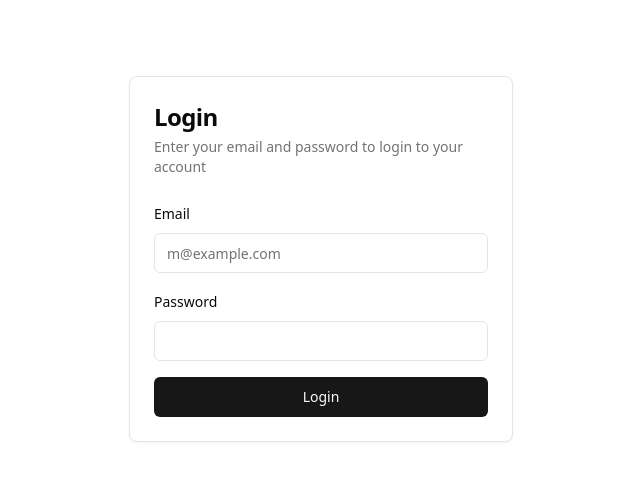
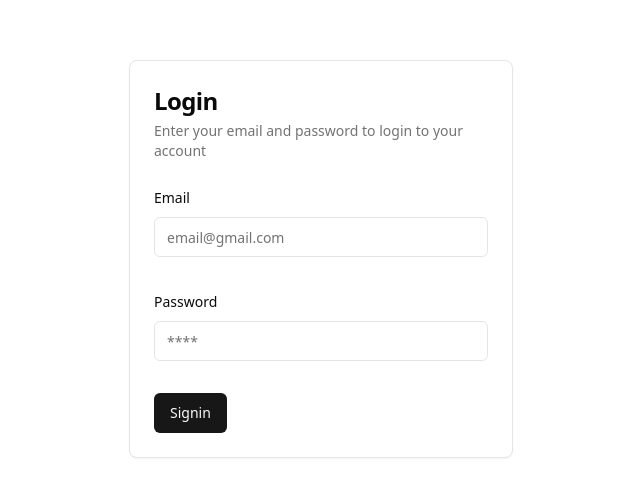
Before and after one commit to haritianaadriano/starteo-ui, a React (Vite) app: page / in a window 1280 px wide. Shown: the part 141-638 px from the top of the page, without its empty margins (319-959 px from the left). Built offline with nearby package versions, Linux system fonts and the light colour scheme.

Commit message:
feat: init axios client
* feat: init axios client

* feat: init projects interface

```diff
--- a/package.json
+++ b/package.json
@@ -11,8 +11,10 @@
     "lint": "eslint . --ext ts,tsx --report-unused-disable-directives --max-warnings 0"
   },
   "dependencies": {
+    "@hookform/resolvers": "^3.3.4",
     "@radix-ui/react-label": "^2.0.2",
     "@radix-ui/react-slot": "^1.0.2",
+    "@radix-ui/react-tooltip": "^1.0.7",
     "@tanstack/react-query": "^5.29.2",
     "axios": "^1.6.8",
     "class-variance-authority": "^0.7.0",
@@ -25,6 +27,7 @@
     "react-router-dom": "^6.22.3",
     "tailwind-merge": "^2.3.0",
     "tailwindcss-animate": "^1.0.7",
+    "zod": "^3.23.4",
     "zustand": "^4.5.2"
   },
   "devDependencies": {
--- /dev/null
+++ b/src/api/provider/axios.client.ts
@@ -0,0 +1,9 @@
+import axios from 'axios';
+
+export const localClient = axios.create({
+  baseURL: 'http://localhost:3000',
+});
+
+export const client = axios.create({
+  baseURL: 'https://preprod-personal-blog-api.adaptable.app',
+});
--- /dev/null
+++ b/src/api/provider/projects.ts
@@ -0,0 +1,21 @@
+import { AxiosInstance } from 'axios';
+import { Project } from '../types';
+
+export class ProjectsApi {
+  constructor(private client: AxiosInstance) {}
+
+  async getProjects(
+    page: number = 1,
+    page_size: number = 10,
+  ): Promise<Project[]> {
+    console.log(sessionStorage.getItem('bearer'));
+
+    return (
+      await this.client.get(`/projects?page=${page}&page_size=${page_size}`, {
+        headers: {
+          Authorization: 'Bearer ' + sessionStorage.getItem('bearer'),
+        },
+      })
+    ).data;
+  }
+}
--- a/src/api/provider/users.ts
+++ b/src/api/provider/users.ts
@@ -1,10 +1,10 @@
 import { User } from '@/api';
 import { AxiosInstance } from 'axios';
 
-export class Users {
+export class UsersApi {
   constructor(private client: AxiosInstance) {}
 
-  async listUsers(page: number = 1, page_size: number = 20): Promise<User[]> {
+  async listUsers(page: number = 1, page_size: number = 10): Promise<User[]> {
     return (await this.client.get(`/users?page=${page}&page_size=${page_size}`))
       .data;
   }
--- a/src/api/types/index.ts
+++ b/src/api/types/index.ts
@@ -1 +1,2 @@
 export * from './user';
+export * from './project';
--- /dev/null
+++ b/src/components/ui/form.tsx
@@ -0,0 +1,177 @@
+import * as React from 'react';
+import * as LabelPrimitive from '@radix-ui/react-label';
+import { Slot } from '@radix-ui/react-slot';
+import {
+  Controller,
+  ControllerProps,
+  FieldPath,
+  FieldValues,
+  FormProvider,
+  useFormContext,
+} from 'react-hook-form';
+
+import { cn } from '@/lib/utils';
+import { Label } from '@/components/ui/label';
+
+const Form = FormProvider;
+
+type FormFieldContextValue<
+  TFieldValues extends FieldValues = FieldValues,
+  TName extends FieldPath<TFieldValues> = FieldPath<TFieldValues>,
+> = {
+  name: TName;
+};
+
+const FormFieldContext = React.createContext<FormFieldContextValue>(
+  {} as FormFieldContextValue,
+);
+
+const FormField = <
+  TFieldValues extends FieldValues = FieldValues,
+  TName extends FieldPath<TFieldValues> = FieldPath<TFieldValues>,
+>({
+  ...props
+}: ControllerProps<TFieldValues, TName>) => {
+  return (
+    <FormFieldContext.Provider value={{ name: props.name }}>
+      <Controller {...props} />
+    </FormFieldContext.Provider>
+  );
+};
+
+const useFormField = () => {
+  const fieldContext = React.useContext(FormFieldContext);
+  const itemContext = React.useContext(FormItemContext);
+  const { getFieldState, formState } = useFormContext();
+
+  const fieldState = getFieldState(fieldContext.name, formState);
+
+  if (!fieldContext) {
+    throw new Error('useFormField should be used within <FormField>');
+  }
+
+  const { id } = itemContext;
+
+  return {
+    id,
+    name: fieldContext.name,
+    formItemId: `${id}-form-item`,
+    formDescriptionId: `${id}-form-item-description`,
+    formMessageId: `${id}-form-item-message`,
+    ...fieldState,
+  };
+};
+
+type FormItemContextValue = {
+  id: string;
+};
+
+const FormItemContext = React.createContext<FormItemContextValue>(
+  {} as FormItemContextValue,
+);
+
+const FormItem = React.forwardRef<
+  HTMLDivElement,
+  React.HTMLAttributes<HTMLDivElement>
+>(({ className, ...props }, ref) => {
+  const id = React.useId();
+
+  return (
+    <FormItemContext.Provider value={{ id }}>
+      <div ref={ref} className={cn('space-y-2', className)} {...props} />
+    </FormItemContext.Provider>
+  );
+});
+FormItem.displayName = 'FormItem';
+
+const FormLabel = React.forwardRef<
+  React.ElementRef<typeof LabelPrimitive.Root>,
+  React.ComponentPropsWithoutRef<typeof LabelPrimitive.Root>
+>(({ className, ...props }, ref) => {
+  const { error, formItemId } = useFormField();
+
+  return (
+    <Label
+      ref={ref}
+      className={cn(error && 'text-destructive', className)}
+      htmlFor={formItemId}
+      {...props}
+    />
+  );
+});
+FormLabel.displayName = 'FormLabel';
+
+const FormControl = React.forwardRef<
+  React.ElementRef<typeof Slot>,
+  React.ComponentPropsWithoutRef<typeof Slot>
+>(({ ...props }, ref) => {
+  const { error, formItemId, formDescriptionId, formMessageId } =
+    useFormField();
+
+  return (
+    <Slot
+      ref={ref}
+      id={formItemId}
+      aria-describedby={
+        !error
+          ? `${formDescriptionId}`
+          : `${formDescriptionId} ${formMessageId}`
+      }
+      aria-invalid={!!error}
+      {...props}
+    />
+  );
+});
+FormControl.displayName = 'FormControl';
+
+const FormDescription = React.forwardRef<
+  HTMLParagraphElement,
+  React.HTMLAttributes<HTMLParagraphElement>
+>(({ className, ...props }, ref) => {
+  const { formDescriptionId } = useFormField();
+
+  return (
+    <p
+      ref={ref}
+      id={formDescriptionId}
+      className={cn('text-sm text-muted-foreground', className)}
+      {...props}
+    />
+  );
+});
+FormDescription.displayName = 'FormDescription';
+
+const FormMessage = React.forwardRef<
+  HTMLParagraphElement,
+  React.HTMLAttributes<HTMLParagraphElement>
+>(({ className, children, ...props }, ref) => {
+  const { error, formMessageId } = useFormField();
+  const body = error ? String(error?.message) : children;
+
+  if (!body) {
+    return null;
+  }
+
+  return (
+    <p
+      ref={ref}
+      id={formMessageId}
+      className={cn('text-sm font-medium text-destructive', className)}
+      {...props}
+    >
+      {body}
+    </p>
+  );
+});
+FormMessage.displayName = 'FormMessage';
+
+export {
+  useFormField,
+  Form,
+  FormItem,
+  FormLabel,
+  FormControl,
+  FormDescription,
+  FormMessage,
+  FormField,
+};
--- a/src/main.tsx
+++ b/src/main.tsx
@@ -3,9 +3,25 @@ import React from 'react';
 import ReactDOM from 'react-dom/client';
 import Login from './pages/auth/LoginPage';
 import './assets/style.css';
+import { RouterProvider, createBrowserRouter } from 'react-router-dom';
+import ProjectList from './pages/project/ProjectListPage';
+import { TooltipProvider } from '@radix-ui/react-tooltip';
+
+const ROUTER = createBrowserRouter([
+  {
+    path: '/',
+    element: <Login />,
+  },
+  {
+    path: '/projects',
+    element: <ProjectList />,
+  },
+]);
 
 ReactDOM.createRoot(document.getElementById('root')!).render(
   <React.StrictMode>
-    <Login />
+    <TooltipProvider>
+      <RouterProvider router={ROUTER} />
+    </TooltipProvider>
   </React.StrictMode>,
 );
--- a/src/pages/auth/LoginPage.tsx
+++ b/src/pages/auth/LoginPage.tsx
@@ -7,9 +7,40 @@ import {
   CardTitle,
 } from '@/components/ui/card';
 import { Input } from '@/components/ui/input';
-import { Label } from '@/components/ui/label';
+import { useForm } from 'react-hook-form';
+import { z } from 'zod';
+import { zodResolver } from '@hookform/resolvers/zod';
+import {
+  Form,
+  FormControl,
+  FormField,
+  FormItem,
+  FormLabel,
+  FormMessage,
+} from '@/components/ui/form';
+import { AuthApi } from '@/api/provider';
+import { client, localClient } from '@/api/provider/axios.client';
+
+const signinSchema = z.object({
+  email: z.string(),
+  password: z.string(),
+});
 
 export default function Login() {
+  const form = useForm<z.infer<typeof signinSchema>>({
+    resolver: zodResolver(signinSchema),
+    defaultValues: {
+      email: '',
+      password: '',
+    },
+  });
+
+  async function onSubmit(values: z.infer<typeof signinSchema>) {
+    const request = new AuthApi(client);
+    const res = await request.signin(values);
+    console.log(res);
+  }
+
   return (
     <div className="w-full h-screen flex items-center justify-center">
       <Card className="max-w-sm">
@@ -20,24 +51,37 @@ export default function Login() {
           </CardDescription>
         </CardHeader>
         <CardContent>
-          <div className="space-y-4">
-            <div className="space-y-2">
-              <Label htmlFor="email">Email</Label>
-              <Input
-                id="email"
-                placeholder="m@example.com"
-                required
-                type="email"
+          <Form {...form}>
+            <form onSubmit={form.handleSubmit(onSubmit)} className="space-y-8">
+              <FormField
+                control={form.control}
+                name="email"
+                render={({ field }) => (
+                  <FormItem>
+                    <FormLabel>Email</FormLabel>
+                    <FormControl>
+                      <Input placeholder="email@gmail.com" {...field} />
+                    </FormControl>
+                    <FormMessage />
+                  </FormItem>
+                )}
               />
-            </div>
-            <div className="space-y-2">
-              <Label htmlFor="password">Password</Label>
-              <Input id="password" required type="password" />
-            </div>
-            <Button className="w-full" type="submit">
-              Login
-            </Button>
-          </div>
+              <FormField
+                control={form.control}
+                name="password"
+                render={({ field }) => (
+                  <FormItem>
+                    <FormLabel>Password</FormLabel>
+                    <FormControl>
+                      <Input placeholder="****" type="password" {...field} />
+                    </FormControl>
+                    <FormMessage />
+                  </FormItem>
+                )}
+              />
+              <Button type="submit">Signin</Button>
+            </form>
+          </Form>
         </CardContent>
       </Card>
     </div>
--- /dev/null
+++ b/src/pages/project/ProjectListPage.tsx
@@ -0,0 +1,31 @@
+import { Project } from '@/api';
+import { client, localClient } from '@/api/provider/axios.client';
+import { ProjectsApi } from '@/api/provider/projects';
+import { useEffect, useState } from 'react';
+
+export default function ProjectList() {
+  const projectProvider = new ProjectsApi(client);
+  const [projects, setProjects] = useState<Project[]>([]);
+
+  useEffect(() => {
+    const fetchData = async () => {
+      try {
+        const data = await projectProvider.getProjects();
+        setProjects(data);
+      } catch (error) {
+        console.log(error);
+      }
+    };
+
+    fetchData();
+  });
+
+  return (
+    <div>
+      <h1>Hello</h1>
+      {projects.map((project) => (
+        <div>{project.title}</div>
+      ))}
+    </div>
+  );
+}
```
Also changed, not shown: src/api/provider/auth.ts (+8 -6 lines), src/api/types/project.ts (added, +10 -0 lines), src/components/ui/tooltip.tsx (added, +28 -0 lines).
